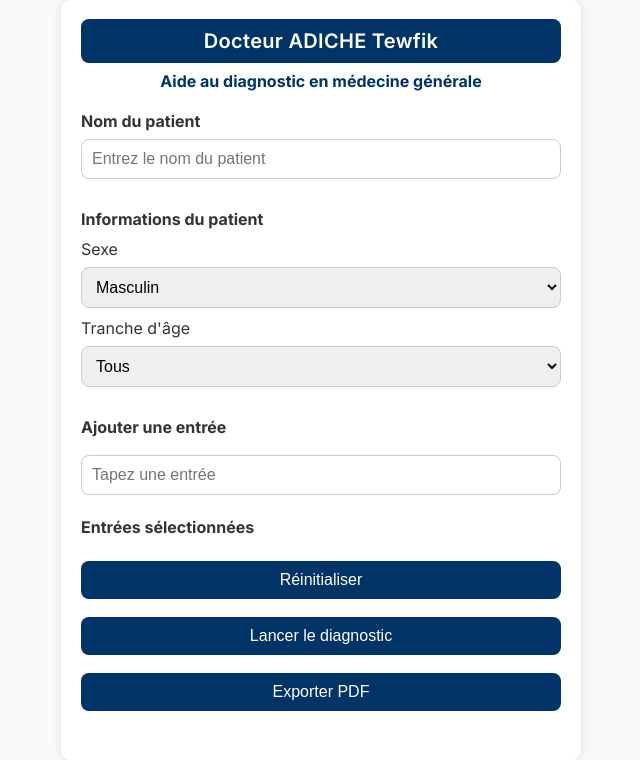
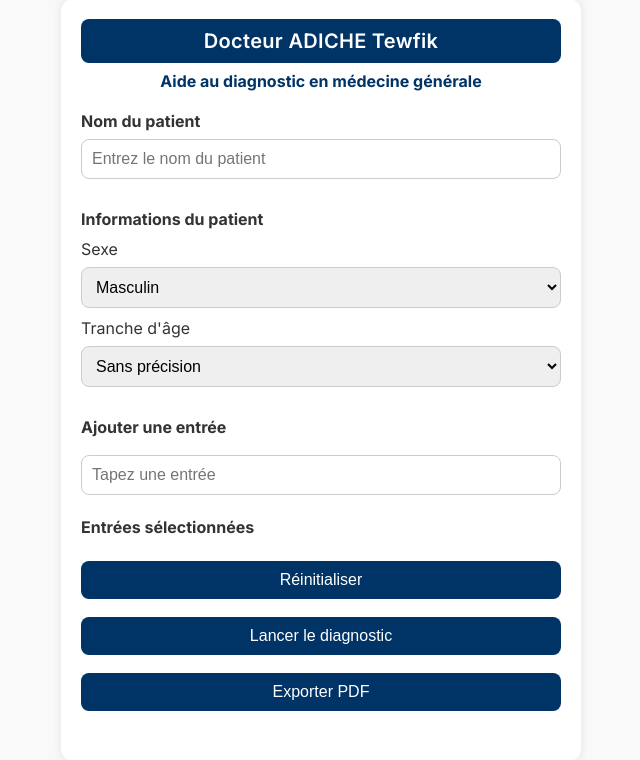
Before and after one commit to ADICHE213/ExeDocteur, a Flask app: page / in a window 1280 px wide. Shown: the part 21-781 px from the top of the page, without its empty margins (319-959 px from the left). Run offline with Flask 3, Linux system fonts and the light colour scheme; some libraries are stand-ins or nearby versions.

Commit message:
Update index.html

```diff
--- a/templates/index.html
+++ b/templates/index.html
@@ -184,7 +184,7 @@
 
 <label for="age">Tranche d'âge</label>
 <select id="age">
-    <option value="Tous" selected>Tous</option>
+    <option value="Tous" selected>Sans précision</option>
     <option value="0-15">0 à 15 ans</option>
     <option value="15-45">15 à 45 ans</option>
     <option value=">45">Plus de 45 ans</option>
```
